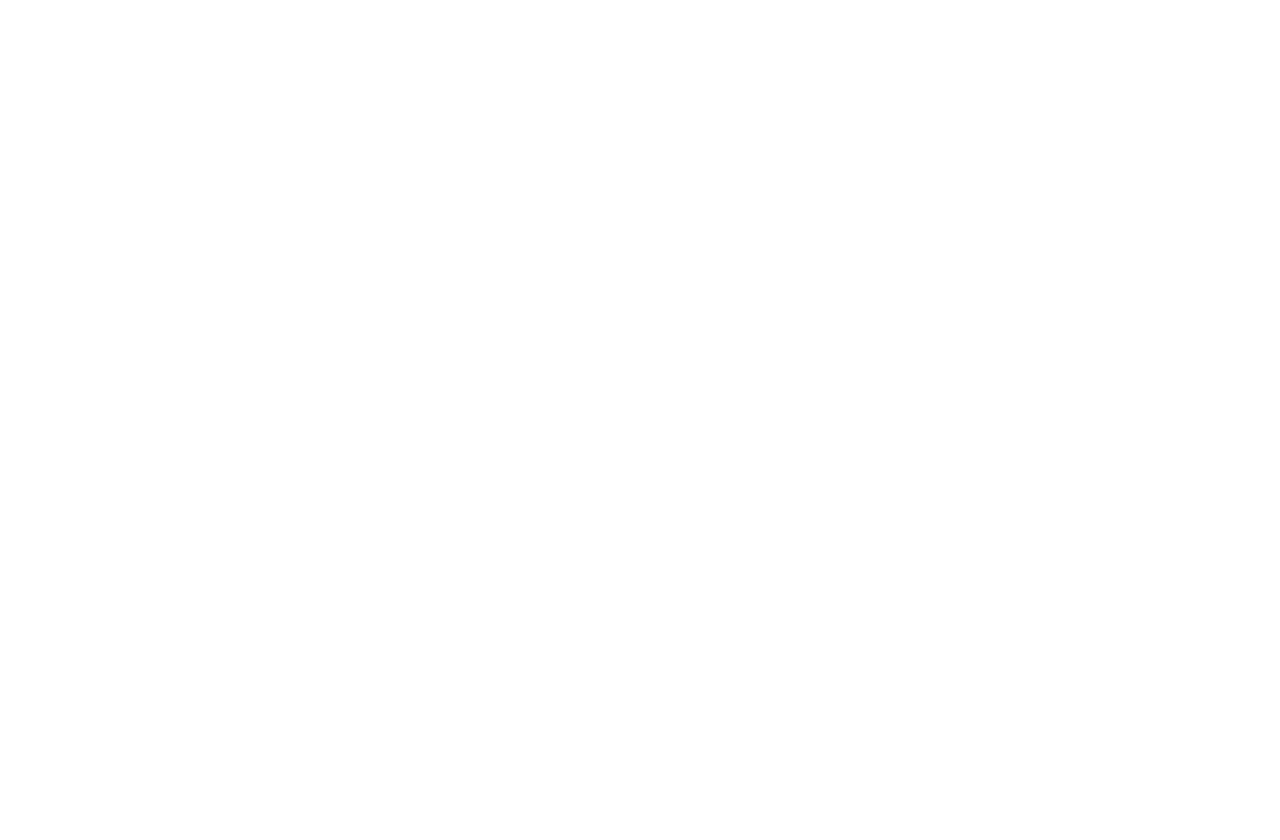
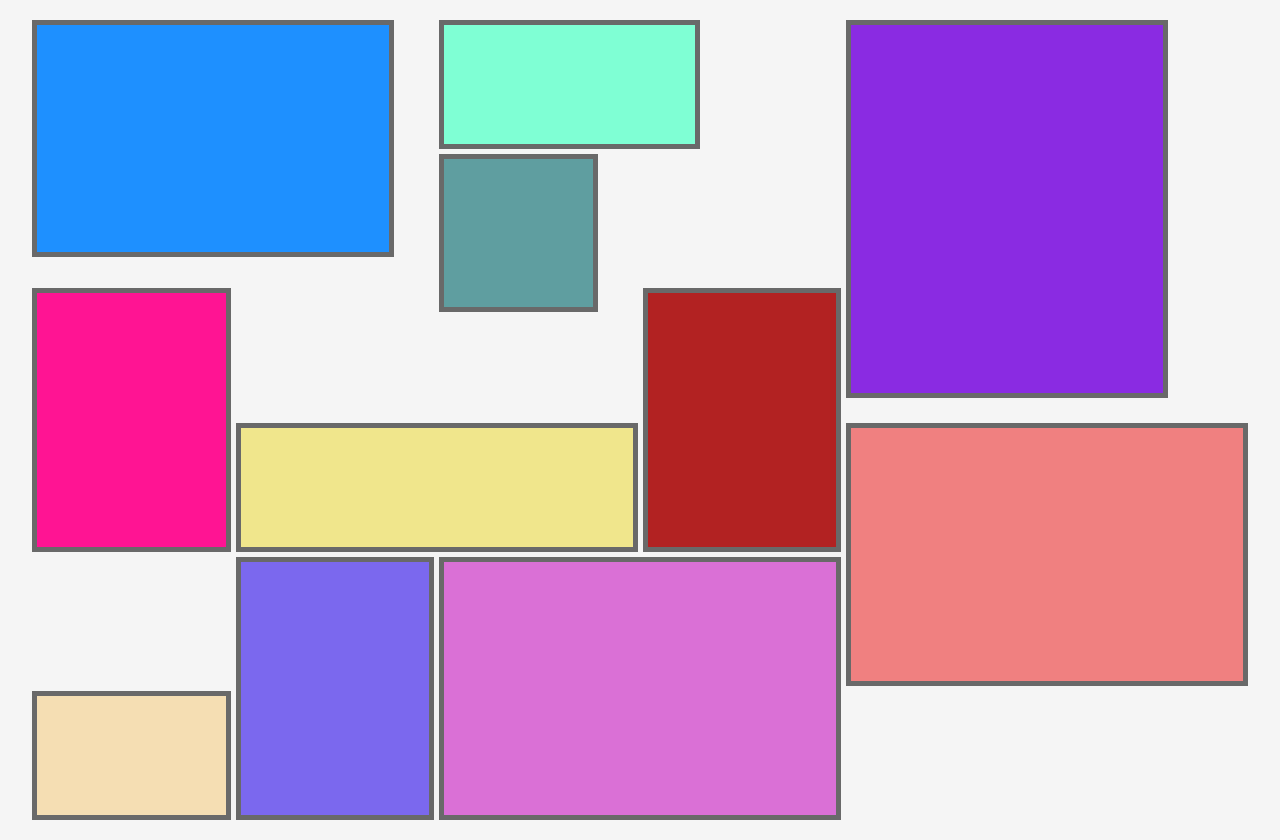
Before and after one commit to frangardev/Grid-Gallery, a plain HTML site: page index.html in a window 1280 px wide. Before the commit the page ends 800 px from the top, so only its background shows below. Drawn offline with Linux system fonts and the light colour scheme.

Commit message:
Cree el grid del proyecto

```diff
--- a/index.html
+++ b/index.html
@@ -4,9 +4,45 @@
     <meta charset="UTF-8">
     <meta http-equiv="X-UA-Compatible" content="IE=edge">
     <meta name="viewport" content="width=device-width, initial-scale=1.0">
+    <link rel="stylesheet" href="./style.css">
     <title>Document</title>
 </head>
 <body>
+    <header class="header">
+        <!-- <h1 class="title"> Grid Gallery</h1> -->
+    </header>
+    <main>
+        <!-- <figure class="container">
+            <img src="" alt="" class="img img1">
+            <img src="" alt="" class="img img2">
+            <img src="" alt="" class="img img3">
+            <img src="" alt="" class="img img4">
+            <img src="" alt="" class="img img5">
+            <img src="" alt="" class="img img6">
+            <img src="" alt="" class="img img7">
+            <img src="" alt="" class="img img7">
+            <img src="" alt="" class="img img7">
+            <img src="" alt="" class="img img7">
+            <img src="" alt="" class="img img7">
+        </figure> -->
+        <div class="container">
+            <div class="img img1 prueba"></div>
+            <div class="img img2 prueba"></div>
+            <div class="img img3 prueba"></div>
+            <div class="img img4 prueba"></div>
+            <div class="img img5 prueba"></div>
+            <div class="img img6 prueba"></div>
+            <div class="img img7 prueba"></div>
+            <div class="img img8 prueba"></div>
+            <div class="img img9 prueba"></div>
+            <div class="img img10 prueba"></div>
+            <div class="img img11 prueba"></div>
+        </div>
+    </main>
+
+    <footer class="footer">
+
+    </footer>
 
 </body>
 </html>
--- a/style.css
+++ b/style.css
@@ -0,0 +1,93 @@
+*{
+    margin: 0;
+    padding: 0;
+    box-sizing: border-box;
+}
+body{
+    background-color:whitesmoke;
+}
+
+.header{
+    position: absolute;
+}
+.title{
+    color: dimgrey;
+}
+
+.container{
+    width: 95%;
+    height: 100vh;
+    margin: 20px auto;
+    display: grid;
+    grid-template: repeat(6, 1fr) / repeat(6, 1fr);
+    column-gap: 5px;
+    row-gap: 5px;
+    grid-template-areas:
+        "card-1 card-1 card-2 card-2 card-3 card-3"
+        "card-1 card-1 card-4 . card-3 card-3"
+        "card-5 . card-4 card-6 card-3 card-3"
+        "card-5 card-7 card-7 card-6 card-8 card-8"
+        ". card-9 card-10 card-10 card-8 card-8"
+        "card-11 card-9 card-10 card-10 . ."
+        ;
+}
+.prueba{
+    border: 5px solid dimgrey;
+}
+
+.img1{
+    /* grid-column: 1 / 2;
+    grid-row: 1/2;
+    background-color: dodgerblue;
+    border: none;
+    width: 80%; */
+    grid-area: card-1;
+    width: 90%;
+    height: 90%;
+    background-color: dodgerblue;
+}
+.img2{
+    width: 65%;
+    grid-area: card-2;
+    background-color: aquamarine ;
+}
+.img3{
+    width: 80%;
+    height: 95%;
+    grid-area: card-3;
+    background-color: blueviolet;
+}
+.img4{
+    width: 80%;
+    height: 60%;
+    grid-area: card-4;
+    background-color: cadetblue;
+}
+.img5{
+    grid-area: card-5;
+    background-color: deeppink;
+}
+.img6{
+    grid-area: card-6;
+    background-color: firebrick;
+}
+.img7{
+    grid-area: card-7;
+    background-color: khaki;
+}
+.img8{
+    grid-area: card-8;
+    background-color: lightcoral;
+}
+.img9{
+    grid-area: card-9;
+    background-color: mediumslateblue;
+}
+.img10{
+    grid-area: card-10;
+    background-color: orchid;
+}
+.img11{
+    grid-area: card-11;
+    background-color: wheat;
+}
```
